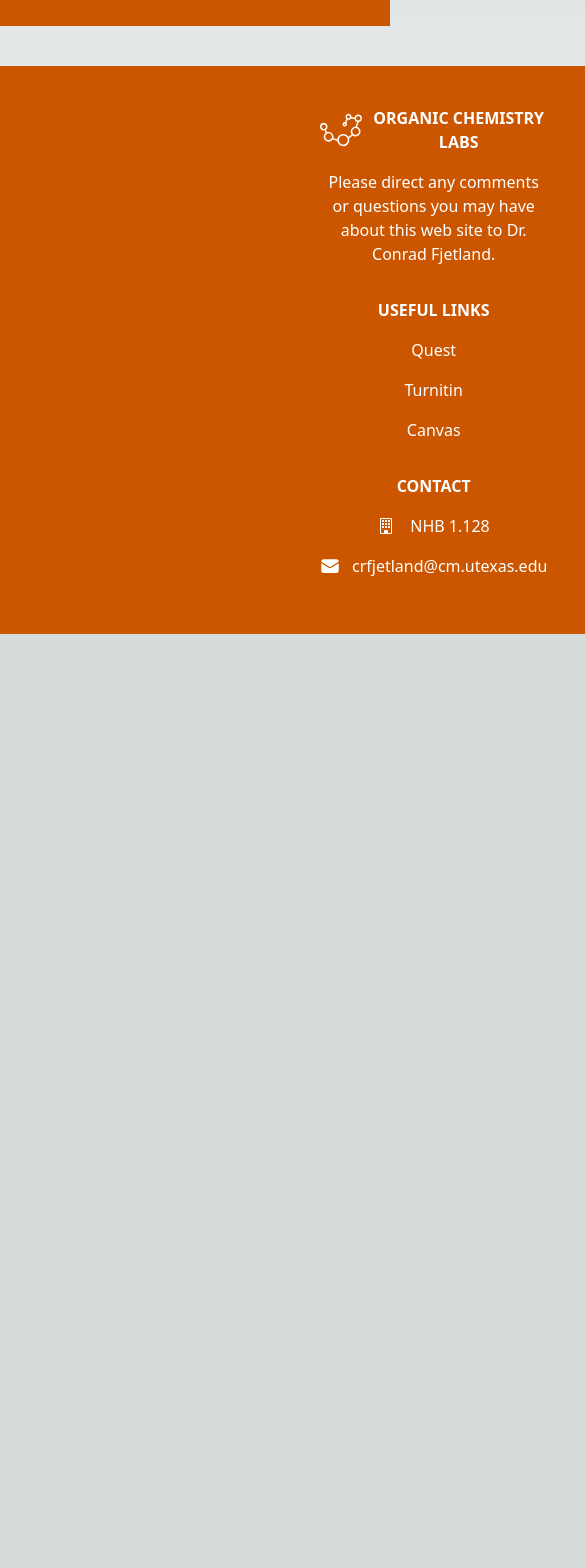
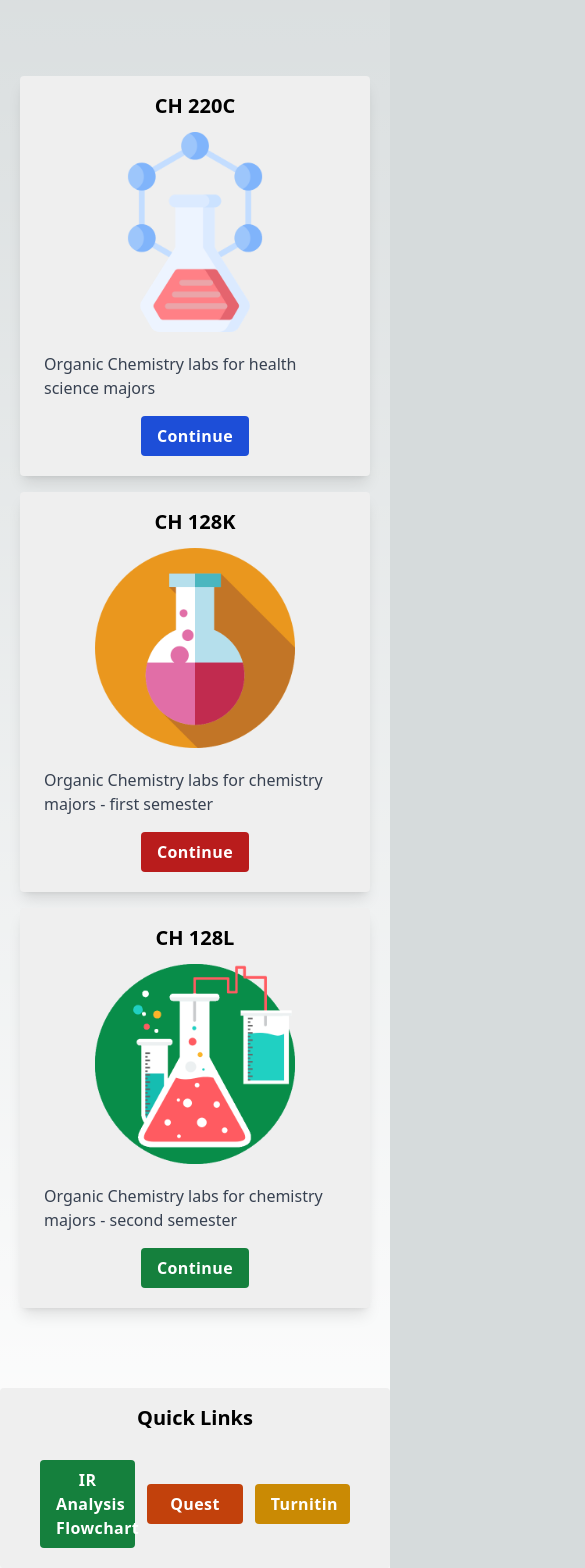
Before and after one commit to Justin8912/Ochem-Lab-Website, a Next.js app: page / in a window 390 px wide. Shown: the part 210-1778 px from the top of the page, 585 px wide, since content can reach past the window. Before the commit the page ends 844 px from the top, so only its background shows below. Built offline with nearby package versions, Linux system fonts and the light colour scheme.

Commit message:
Created a button component, added the quick links section on the bottom of the homepage, added responsive design to webpage

```diff
--- a/navbar/footer.js
+++ b/navbar/footer.js
@@ -6,12 +6,12 @@ export default function Footer (props) {
   return (
     <>
       <footer
-        class="burntOrange text-center lg:text-left mt-40 max-h-max max-w-max" style={{position: 'absolute', bottom:'0'}}>
-        <div class="mx-80 py-10 text-center md:text-left">
-          <div class="grid-1 grid gap-8 md:grid-cols-3 lg:grid-cols-3">
-            <div class="">
+        className="burntOrange text-center lg:text-left mt-40 max-h-max max-w-max" style={{position: 'absolute', bottom:'0'}}>
+        <div className="mx-80 py-10 text-center md:text-left">
+          <div className="grid-1 grid gap-8 md:grid-cols-3 lg:grid-cols-3">
+            <div className="">
               <h6
-                class="mb-4 flex items-center justify-center font-semibold uppercase md:justify-start">
+                className="mb-4 flex items-center justify-center font-semibold uppercase md:justify-start">
                 <Image
                   src={footerImg}
                   height={50}
@@ -25,42 +25,42 @@ export default function Footer (props) {
               Please direct any comments or questions you may have about this web site to Dr. Conrad Fjetland.
               </p>
             </div>
-            <div class="">
+            <div className="">
               <h6
-                class="mb-4 flex justify-center font-semibold uppercase md:justify-start">
+                className="mb-4 flex justify-center font-semibold uppercase md:justify-start">
                 Useful links
               </h6>
-              <p class="mb-4">
-                <Link href="https://quest.cns.utexas.edu/" class="hover:text-slate-200"
+              <p className="mb-4">
+                <Link href="https://quest.cns.utexas.edu/" className="hover:text-slate-200"
                   >Quest</Link>
               </p>
-              <p class="mb-4">
-                <Link href="https://www.turnitin.com/" class="hover:text-slate-200"
+              <p className="mb-4">
+                <Link href="https://www.turnitin.com/" className="hover:text-slate-200"
                   >Turnitin</Link>
               </p>
               <p>
-                <Link href="https://canvas.utexas.edu/" class="hover:text-slate-200"
+                <Link href="https://canvas.utexas.edu/" className="hover:text-slate-200"
                   >Canvas</Link>
               </p>
             </div>
             <div>
               <h6
-                class="mb-4 flex justify-center font-semibold uppercase md:justify-start">
+                className="mb-4 flex justify-center font-semibold uppercase md:justify-start">
                 Contact
               </h6>
-              <p class="mb-4 flex items-center justify-center md:justify-start">
-              <svg xmlns="http://www.w3.org/2000/svg" width="16" height="16" fill="currentColor" class="bi bi-building" viewBox="0 0 16 16">
+              <p className="mb-4 flex items-center justify-center md:justify-start">
+              <svg xmlns="http://www.w3.org/2000/svg" width="16" height="16" fill="currentColor" className="bi bi-building" viewBox="0 0 16 16">
                 <path d="M4 2.5a.5.5 0 0 1 .5-.5h1a.5.5 0 0 1 .5.5v1a.5.5 0 0 1-.5.5h-1a.5.5 0 0 1-.5-.5v-1Zm3 0a.5.5 0 0 1 .5-.5h1a.5.5 0 0 1 .5.5v1a.5.5 0 0 1-.5.5h-1a.5.5 0 0 1-.5-.5v-1Zm3.5-.5a.5.5 0 0 0-.5.5v1a.5.5 0 0 0 .5.5h1a.5.5 0 0 0 .5-.5v-1a.5.5 0 0 0-.5-.5h-1ZM4 5.5a.5.5 0 0 1 .5-.5h1a.5.5 0 0 1 .5.5v1a.5.5 0 0 1-.5.5h-1a.5.5 0 0 1-.5-.5v-1ZM7.5 5a.5.5 0 0 0-.5.5v1a.5.5 0 0 0 .5.5h1a.5.5 0 0 0 .5-.5v-1a.5.5 0 0 0-.5-.5h-1Zm2.5.5a.5.5 0 0 1 .5-.5h1a.5.5 0 0 1 .5.5v1a.5.5 0 0 1-.5.5h-1a.5.5 0 0 1-.5-.5v-1ZM4.5 8a.5.5 0 0 0-.5.5v1a.5.5 0 0 0 .5.5h1a.5.5 0 0 0 .5-.5v-1a.5.5 0 0 0-.5-.5h-1Zm2.5.5a.5.5 0 0 1 .5-.5h1a.5.5 0 0 1 .5.5v1a.5.5 0 0 1-.5.5h-1a.5.5 0 0 1-.5-.5v-1Zm3.5-.5a.5.5 0 0 0-.5.5v1a.5.5 0 0 0 .5.5h1a.5.5 0 0 0 .5-.5v-1a.5.5 0 0 0-.5-.5h-1Z"/>
                 <path d="M2 1a1 1 0 0 1 1-1h10a1 1 0 0 1 1 1v14a1 1 0 0 1-1 1H3a1 1 0 0 1-1-1V1Zm11 0H3v14h3v-2.5a.5.5 0 0 1 .5-.5h3a.5.5 0 0 1 .5.5V15h3V1Z"/>
               </svg>
               &nbsp; &nbsp; NHB 1.128
               </p>
-              <p class="mb-4 flex items-center justify-center md:justify-start">
+              <p className="mb-4 flex items-center justify-center md:justify-start">
                 <svg
                   xmlns="http://www.w3.org/2000/svg"
                   viewBox="0 0 24 24"
                   fill="currentColor"
-                  class="mr-3 h-5 w-5">
+                  className="mr-3 h-5 w-5">
                   <path
                     d="M1.5 8.67v8.58a3 3 0 003 3h15a3 3 0 003-3V8.67l-8.928 5.493a3 3 0 01-3.144 0L1.5 8.67z" />
                   <path
--- a/navbar/navbar.js
+++ b/navbar/navbar.js
@@ -12,11 +12,6 @@ export default function NavBar() {
         <div className="flex items-center flex-shrink-0 text-white mr-6">
           <Image src={headerImage} alt='Header image' height={60} width={60} style={{paddingRight:'10px'}}/>
           <span className="font-semibold text-xl tracking-tight">Organic Chemistry Labs</span>
-        </div>
-        <div className="block lg:hidden">
-          <button className="flex items-center px-3 py-2 border rounded border-teal-400 hover:text-white hover:border-white">
-            <svg className="fill-current h-3 w-3" viewBox="0 0 20 20" xmlns="http://www.w3.org/2000/svg"><title>Menu</title><path d="M0 3h20v2H0V3zm0 6h20v2H0V9zm0 6h20v2H0v-2z"/></svg>
-          </button>
         </div>
         <div className="w-full block flex-grow lg:flex lg:items-center lg:w-auto">
           <div className="text-sm lg:flex-grow">
--- /dev/null
+++ b/resources/button.js
@@ -0,0 +1,11 @@
+import react from 'react';
+import Link from 'next/link';
+
+
+export default function Button(props) {
+  return (
+    <button className={`${props.color} hover:${props.hoverColor} text-white font-bold py-2 px-4 rounded mb-5 tracking-wide`}>
+      <Link href={props.link}>{props.name}</Link>
+    </button>
+  )
+}
--- a/src/pages/homepageCard.js
+++ b/src/pages/homepageCard.js
@@ -21,7 +21,7 @@ export default function HomepageCard (props) {
   }
   return (
     <>
-      <div className="max-w-md rounded overflow-hidden shadow-lg" style={{backgroundColor:'#efefef'}}>
+      <div className="max-w-md rounded overflow-hidden shadow-lg min-w-min mx-auto" style={{backgroundColor:'#efefef'}}>
         <div className="px-6 py-4">
           <div className="font-bold text-xl mb-3 text-center">{props.courseName}</div>
           {
--- a/src/pages/index.js
+++ b/src/pages/index.js
@@ -4,6 +4,7 @@ import NavBar from '../../navbar/navbar.js';
 import image from '../../resources/header.svg';
 import HomepageCard from './homepageCard.js';
 import Footer from '../../navbar/footer.js';
+import SharedContent from './sharedContentModal.js';
 
 const inter = Inter({ subsets: ['latin'] })
 
@@ -11,7 +12,7 @@ export default function Home() {
   return (
     <main>
       <NavBar />
-      <div className='grid grid-cols-3 gap-4 container mx-auto px-5 mt-20' >
+      <div className='grid md:grid-cols-3 gap-4 container mx-auto px-5 mt-20 sm:grid-cols-1' >
         <HomepageCard
           courseName='CH 220C'
           courseDescription='Organic Chemistry labs for health science majors'
@@ -28,7 +29,11 @@ export default function Home() {
           imageLink='CH128L'
         />
       </div>
-      <Footer/>
+
+      <div className='container justify-center mx-auto'>
+        <SharedContent/>
+      </div>
+      {/* <Footer/> */}
     </main>
   )
 }
--- /dev/null
+++ b/src/pages/sharedContentModal.js
@@ -0,0 +1,33 @@
+import react from 'react';
+import Button from '../../resources/button.js';
+
+export default function SharedContent (props) {
+  return (
+    <div className="max-w-lg rounded overflow-hidden shadow-lg mx-auto mt-20" style={{backgroundColor:'#efefef'}}>
+      <div className="px-6 py-4">
+      <div className="font-bold text-xl mb-3 text-center">Quick Links</div>
+
+        </div>
+        <div className='grid grid-cols-3 gap-3 flex-col mx-10 items-center'>
+          <Button
+            color={'bg-green-700'}
+            hoverColor={'bg-green-600'}
+            name='IR Analysis Flowchart'
+            link='https://fjetland.cm.utexas.edu/courses/organiclab/IRflowchart.gif'/>
+
+          <Button
+            color={'bg-orange-700'}
+            hoverColor={'bg-orange-600'}
+            name='Quest'
+            link='https://quest.cns.utexas.edu/'/>
+
+          <Button
+            color={'bg-yellow-600'}
+            hoverColor={'bg-orange-500'}
+            name='Turnitin'
+            link='https://www.turnitin.com/'/>
+
+        </div>
+    </div>
+  )
+}
--- a/src/styles/globals.css
+++ b/src/styles/globals.css
@@ -1,6 +1,5 @@
 @import 'tailwindcss/base';
 @import 'tailwindcss/components';
-@import './base.css';
 @import 'tailwindcss/utilities';
 
 
```
Also changed, not shown: src/styles/base.css (deleted).
